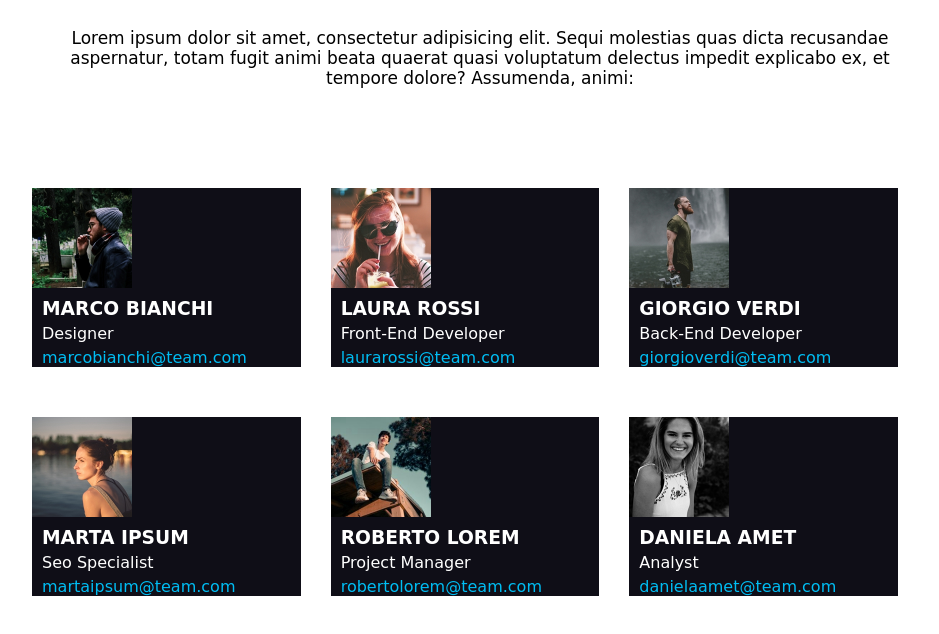
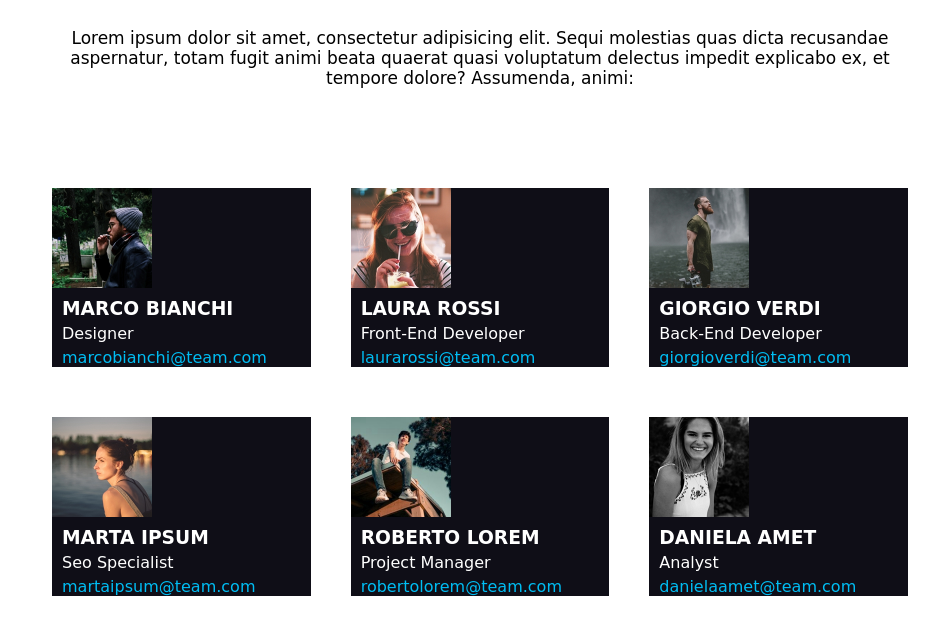
Before and after one commit to robertoboston/html-css-float-cards, a plain HTML site: page index.html in a window 1280 px wide. Shown: the part 90-724 px from the top of the page, without its empty margins (160-1099 px from the left). Drawn offline with Linux system fonts and the light colour scheme.

Commit message:
fix-background-cards-width

```diff
--- a/css/style.css
+++ b/css/style.css
@@ -39,11 +39,10 @@ p{
 .background-cards{
     background-color: #0f0e17;
     float: left;
-    width: calc(100% / 3 - 30px);
-    margin-right: 30px;
+    width: calc(100% / 3 - 40px);
+    margin: 0 20px;
+}
 
-
-}
 
 .background-cards img{
     height: 100px;
--- a/index.html
+++ b/index.html
@@ -41,7 +41,7 @@
                 </div>
             </div>
 
-            <div class="background-cards">
+            <div class="background-cards last-card" >
                 <img src="./img/male2.png" alt="Male-2">
                 <div class="personal-information">
                     <h3>GIORGIO VERDI</h3>
```
